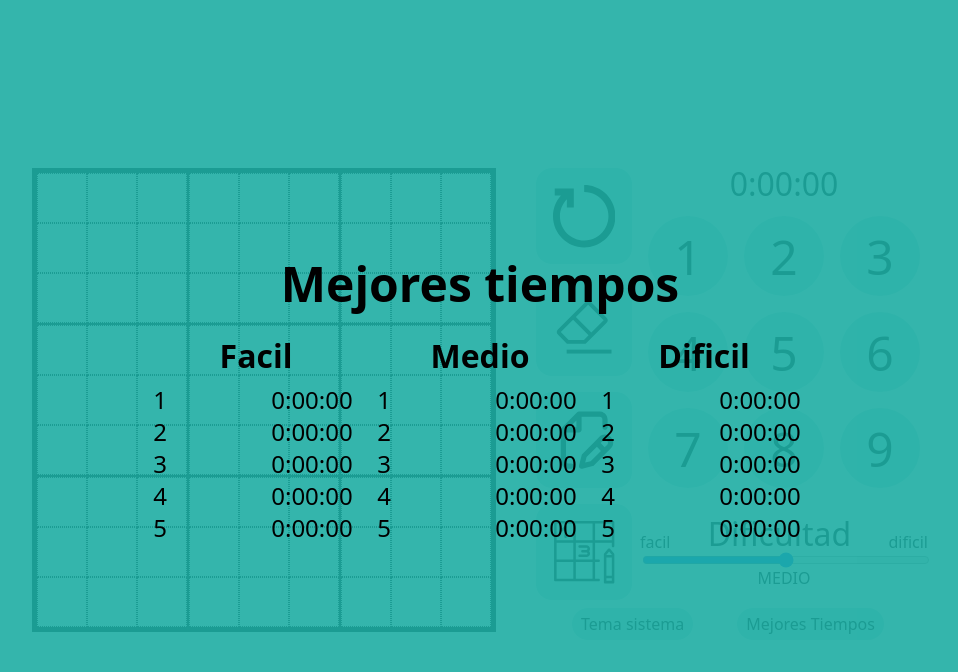
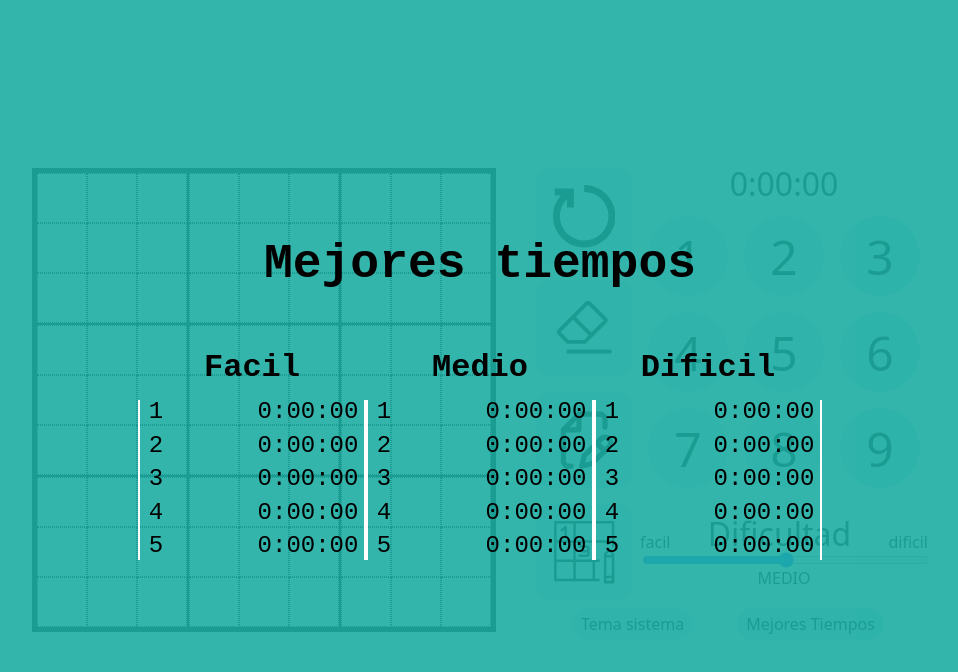
Before and after one commit to sebapereira111/sudoku, a React (Vite) app: page / in a window 1280 px wide. Both pictures are taken after a click on the button "Mejores Tiempos". Shown: the top 672 px of the page, without its empty margins (160-1118 px from the left). Built offline with nearby package versions, Linux system fonts and the light colour scheme.

Commit message:
Mejoras presentacion mejores tiempos

```diff
--- a/src/components/controles/MejoresTiempos/MejoresTiempos.css
+++ b/src/components/controles/MejoresTiempos/MejoresTiempos.css
@@ -10,12 +10,15 @@
     flex-direction: column;
     justify-content: center;
     align-items: center;
+    /* Fuente */
+    font-family: monospace;
 }
 
 .contenedor-ubicacion {
     display: flex;
     justify-content: center;
     align-items: center;
+    flex-wrap: wrap;
 }
 
 .contenedor-dificultad {
@@ -23,6 +26,17 @@
     flex-direction: column;
     justify-content: center;
     align-items: center;
+}
+
+.contenedor-lista {
+    display: flex;
+}
+
+.linea-vertical {
+    width: 2px;
+    height: 10rem;
+    background-color: white;
+    align-self:flex-end;
 }
 
 .contenedor-tiempos {
@@ -44,6 +58,7 @@
     font-size: 2rem;
     font-weight: bold;
     margin-bottom: 1rem;
+    margin-top: 2rem;
 }
 
 .texto {
--- a/src/components/controles/MejoresTiempos/MejoresTiempos.jsx
+++ b/src/components/controles/MejoresTiempos/MejoresTiempos.jsx
@@ -31,20 +31,32 @@ function MejoresTiempos({ setMostrarTiempos }) {
                 <div className='contenedor-ubicacion' >
                     <div className='contenedor-dificultad' >
                         <h2 className='sub-titulo'>Facil</h2>
+                        <div className='contenedor-lista'>
+                            <div className="linea-vertical"></div>
                             <div className='contenedor-tiempos'>
                                 {arrayLocalFacil.map((element, index) => <span className='texto' key={index}>{element}</span>)}
+                            </div>
+                            <div className="linea-vertical"></div>
                         </div>
                     </div>
                     <div className='contenedor-dificultad' >
                         <h2 className='sub-titulo'>Medio</h2>
+                        <div className='contenedor-lista'>
+                            <div className="linea-vertical"></div>
                             <div className='contenedor-tiempos'>
                                 {arrayLocalMedio.map((element, index) => <span className='texto' key={index}>{element}</span>)}
+                            </div>
+                            <div className="linea-vertical"></div>
                         </div>
                     </div>
                     <div className='contenedor-dificultad' >
                         <h2 className='sub-titulo'>Dificil</h2>
+                        <div className='contenedor-lista'>
+                            <div className="linea-vertical"></div>
                             <div className='contenedor-tiempos'>
                                 {arrayLocalDificil.map((element, index) => <span className='texto' key={index}>{element}</span>)}
+                            </div>
+                            <div className="linea-vertical"></div>
                         </div>
                     </div>
                 </div>
```
Also changed, not shown: 1 other file (tests, documents, lock files or other folders). Lines whose indentation alone changed are shown as unchanged.
